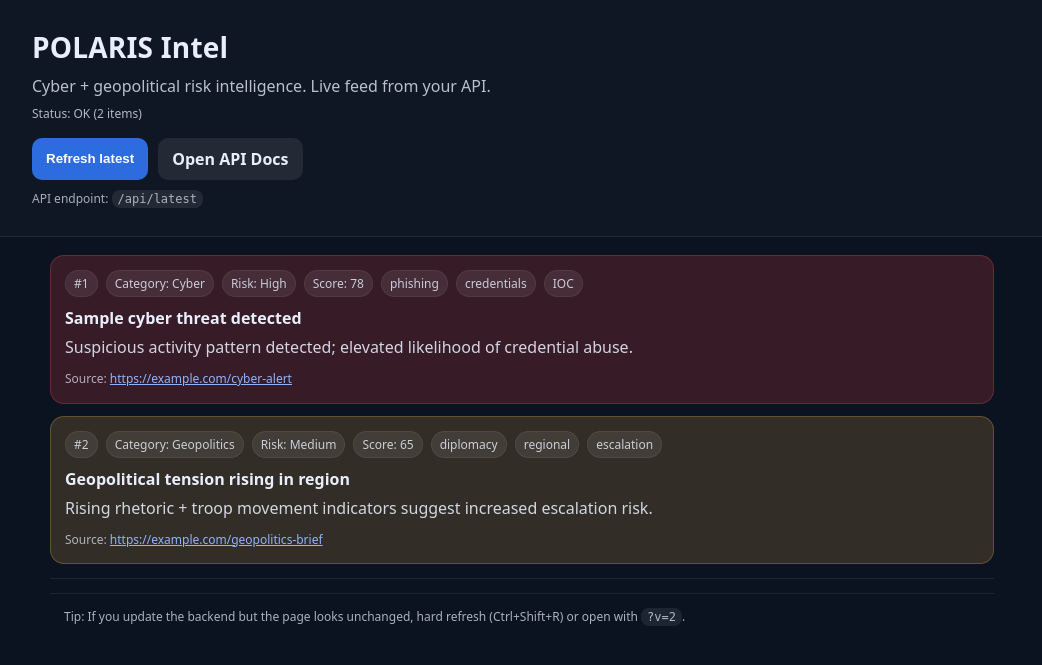
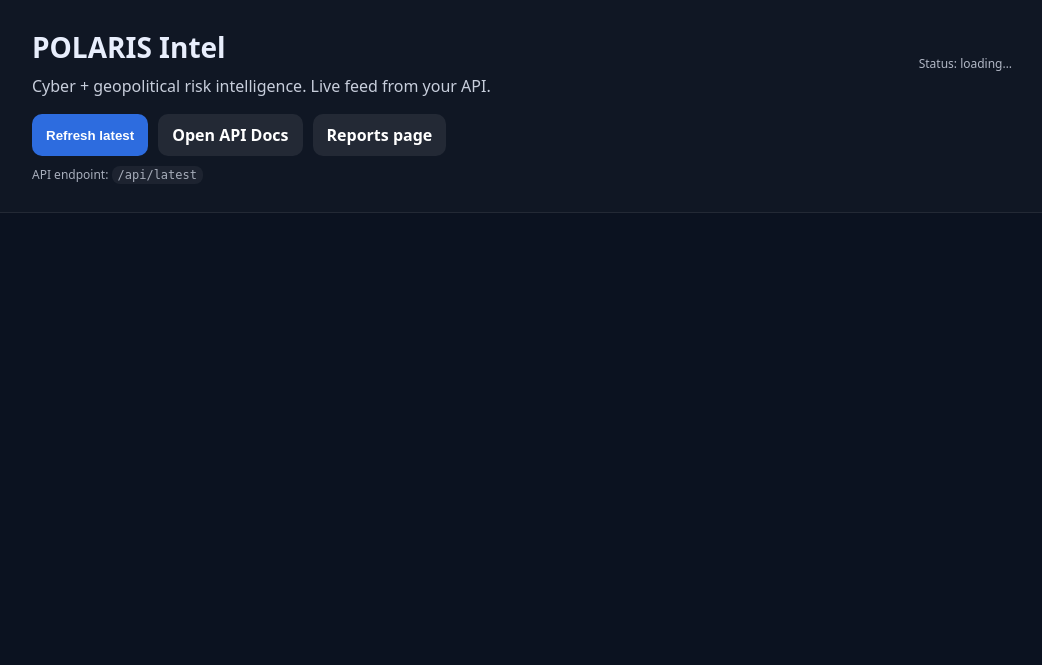
Before and after one commit to madijonovsardorbek544-cmyk/polaris-intel, a FastAPI app: page / in a window 1280 px wide. Shown: the top 665 px of the page, without its empty margins (118-1160 px from the left). Run offline with FastAPI, Linux system fonts and the light colour scheme.

Commit message:
Update index.html

```diff
--- a/src/templates/index.html
+++ b/src/templates/index.html
@@ -1,3 +1,4 @@
+
 <!doctype html>
 <html lang="en">
 <head>
@@ -5,88 +6,27 @@
   <meta name="viewport" content="width=device-width, initial-scale=1" />
   <title>POLARIS Intel — Cyber & Geopolitical Risk</title>
   <style>
-    :root{
-      --bg:#0b1220;
-      --panel:rgba(255,255,255,.04);
-      --border:rgba(255,255,255,.10);
-      --muted:rgba(232,238,252,.78);
-      --text:#e8eefc;
-      --blue:#2d6cdf;
-      --chip:rgba(255,255,255,.08);
-
-      --dangerBg:rgba(255,80,80,.18);
-      --dangerBd:rgba(255,80,80,.25);
-
-      --warnBg:rgba(255,190,80,.16);
-      --warnBd:rgba(255,190,80,.25);
-
-      --okBg:rgba(80,220,160,.14);
-      --okBd:rgba(80,220,160,.22);
-    }
-
-    *{box-sizing:border-box}
-    body{font-family:system-ui,-apple-system,Segoe UI,Roboto,Arial; margin:0; background:var(--bg); color:var(--text)}
-    a{color:#8fb4ff}
-
-    header{
-      padding:28px 18px;
-      border-bottom:1px solid rgba(255,255,255,.08);
-      background:rgba(255,255,255,.02)
-    }
+    body{font-family:system-ui,Arial; margin:0; background:#0b1220; color:#e8eefc}
+    header{padding:28px 18px; border-bottom:1px solid rgba(255,255,255,.08); background:rgba(255,255,255,.02)}
     .wrap{max-width:980px; margin:0 auto}
-    .topline{display:flex; justify-content:space-between; align-items:flex-start; gap:12px; flex-wrap:wrap}
-
-    h1{margin:0 0 8px; font-size:28px; letter-spacing:.2px}
-    p{margin:0; color:var(--muted); line-height:1.55}
-
+    h1{margin:0 0 8px; font-size:28px}
+    p{margin:0; opacity:.85; line-height:1.5}
     .row{display:flex; gap:10px; flex-wrap:wrap; margin-top:16px}
-    .btn{
-      background:var(--blue);
-      color:#fff;
-      border:none;
-      padding:10px 14px;
-      border-radius:10px;
-      cursor:pointer;
-      font-weight:700;
-      display:inline-flex;
-      align-items:center;
-      gap:8px;
-    }
-    .btn:disabled{opacity:.6; cursor:not-allowed}
-    .btn.sec{
-      background:rgba(255,255,255,.08);
-      color:var(--text);
-      text-decoration:none;
-      font-weight:700;
-    }
-
-    .small{font-size:12px; color:rgba(232,238,252,.7)}
-    .status{font-size:12px; color:rgba(232,238,252,.75); margin-top:6px}
-
-    code{
-      background:rgba(255,255,255,.08);
-      padding:2px 6px;
-      border-radius:8px
-    }
-
+    .btn{background:#2d6cdf; color:#fff; border:none; padding:10px 14px; border-radius:10px; cursor:pointer; font-weight:600}
+    .btn.sec{background:rgba(255,255,255,.08)}
     main{padding:18px}
     .grid{display:grid; grid-template-columns:1fr; gap:12px}
-
-    .card{
-      background:var(--panel);
-      border:1px solid var(--border);
-      border-radius:14px;
-      padding:14px;
-    }
-    .card h3{margin:10px 0 6px; font-size:16px}
-    .meta{display:flex; gap:8px; flex-wrap:wrap; font-size:12px; color:rgba(232,238,252,.82)}
-    .pill{padding:4px 8px; border-radius:999px; background:var(--chip); border:1px solid rgba(255,255,255,.06)}
-    .danger{background:var(--dangerBg); border:1px solid var(--dangerBd)}
-    .warn{background:var(--warnBg); border:1px solid var(--warnBd)}
-    .ok{background:var(--okBg); border:1px solid var(--okBd)}
-
-    .divider{height:1px; background:rgba(255,255,255,.08); margin:14px 0}
-    .footerNote{padding:14px; border-top:1px solid rgba(255,255,255,.08); color:rgba(232,238,252,.72); font-size:12px}
+    .card{background:rgba(255,255,255,.04); border:1px solid rgba(255,255,255,.08); border-radius:14px; padding:14px}
+    .meta{display:flex; gap:10px; flex-wrap:wrap; font-size:12px; opacity:.8}
+    .pill{padding:4px 8px; border-radius:999px; background:rgba(255,255,255,.08)}
+    .danger{background:rgba(255,80,80,.18); border:1px solid rgba(255,80,80,.25)}
+    .warn{background:rgba(255,190,80,.16); border:1px solid rgba(255,190,80,.25)}
+    .ok{background:rgba(80,220,160,.14); border:1px solid rgba(80,220,160,.22)}
+    a{color:#8fb4ff}
+    .small{font-size:12px; opacity:.7}
+    .topline{display:flex; justify-content:space-between; align-items:center; gap:12px; flex-wrap:wrap}
+    .status{font-size:12px; opacity:.75}
+    code{background:rgba(255,255,255,.08); padding:2px 6px; border-radius:8px}
   </style>
 </head>
 
@@ -97,13 +37,14 @@
         <div>
           <h1>POLARIS Intel</h1>
           <p>Cyber + geopolitical risk intelligence. Live feed from your API.</p>
-          <div class="status" id="status">Status: ready</div>
         </div>
+        <div class="status" id="status">Status: loading…</div>
       </div>
 
       <div class="row">
-        <button class="btn" id="refreshBtn" type="button">Refresh latest</button>
-        <a class="btn sec" href="/docs">Open API Docs</a>
+        <button class="btn" id="refreshBtn">Refresh latest</button>
+        <a class="btn sec" href="/docs" style="text-decoration:none; display:inline-block">Open API Docs</a>
+        <a class="btn sec" href="/reports" style="text-decoration:none; display:inline-block">Reports page</a>
       </div>
 
       <p class="small" style="margin-top:10px;">
@@ -114,31 +55,9 @@
 
   <main class="wrap">
     <div class="grid" id="cards"></div>
-
-    <div class="divider"></div>
-    <div class="footerNote">
-      Tip: If you update the backend but the page looks unchanged, hard refresh (Ctrl+Shift+R) or open with <code>?v=2</code>.
-    </div>
   </main>
 
   <script>
-    document.addEventListener("DOMContentLoaded", () => {
-      const statusEl = document.getElementById("status");
-      const cardsEl  = document.getElementById("cards");
-      const btn      = document.getElementById("refreshBtn");
-
-      function safe(v){
-        return (v === null || v === undefined) ? "" : String(v);
-      }
-
-      function scoreToLevel(score){
-        const s = Number(score);
-        if (!Number.isFinite(s)) return "N/A";
-        if (s >= 75) return "High";
-        if (s >= 50) return "Medium";
-        return "Low";
-      }
-
     function levelClass(level){
       const v = String(level || "").toLowerCase();
       if (v.includes("high") || v.includes("critical")) return "danger";
@@ -147,121 +66,75 @@
       return "";
     }
 
-      function setStatus(text){
-        statusEl.textContent = text;
+    function safe(v){ return (v === null || v === undefined) ? "" : String(v); }
+
+    function normalizeItems(data){
+      // supports:
+      // A) [ ... ]
+      // B) { risks: [...] }
+      // C) { items: [...] }
+      if (Array.isArray(data)) return data;
+      if (data && Array.isArray(data.risks)) return data.risks;
+      if (data && Array.isArray(data.items)) return data.items;
+      return [];
     }
 
-      function renderEmpty(){
-        cardsEl.innerHTML = `
-          <div class="card">
-            <div class="meta">
-              <span class="pill">No data</span>
-            </div>
-            <h3>Nothing to show yet</h3>
-            <p style="margin:0; color:rgba(232,238,252,.82)">
-              Your <code>/api/latest</code> returned an empty list. Add items and refresh.
-            </p>
-          </div>
-        `;
+    async function loadLatest(){
+      const status = document.getElementById("status");
+      const cards = document.getElementById("cards");
+      status.textContent = "Status: fetching…";
+      cards.innerHTML = "";
+
+      try{
+        const res = await fetch("/api/latest", { cache: "no-store" });
+        if(!res.ok) throw new Error("HTTP " + res.status);
+
+        const data = await res.json();
+        const items = normalizeItems(data);
+
+        if(!items.length){
+          cards.innerHTML = '<div class="card">No items yet. Add real sources later (news, CVE feeds, geo events) and refresh.</div>';
+          status.textContent = "Status: OK (0 items)";
+          return;
         }
-
-      function renderError(msg){
-        cardsEl.innerHTML = `
-          <div class="card danger">
-            <div class="meta">
-              <span class="pill">Error</span>
-              <span class="pill">${safe(msg)}</span>
-            </div>
-            <h3>Failed to load /api/latest</h3>
-            <p style="margin:0; color:rgba(232,238,252,.85)">
-              Open <a href="/api/latest" target="_blank" rel="noreferrer">/api/latest</a> to verify the API response.
-            </p>
-          </div>
-        `;
-      }
-
-      function renderItems(items){
-        cardsEl.innerHTML = "";
-
 items.forEach((it, idx) => {
-          const title    = safe(it.title || it.headline || ("Item " + (idx + 1)));
-          const category = safe(it.category || it.type || "N/A");
-
-          // Your current API uses: title, risk_score, category
-          const score = (it.risk_score !== undefined) ? it.risk_score : it.score;
-          const level = safe(it.risk_level || it.level || scoreToLevel(score));
-
-          const summary = safe(it.explanation || it.summary || it.reason || "");
-          const source  = safe(it.source || it.url || "");
-          const tags    = Array.isArray(it.tags) ? it.tags : [];
-
-          const chipTags = tags.slice(0, 4).map(t => `<span class="pill">${safe(t)}</span>`).join("");
+          const title = safe(it.title  it.headline  ("Item " + (idx+1)));
+          const level = safe(it.risk_level  it.level  it.risk  it.category  "N/A");
+          const summary = safe(it.explanation  it.summary  it.reason || "");
+          const source = safe(it.source  it.url  "");
+          const score = (it.risk_score !== undefined) ? safe(it.risk_score) : "";
+          const tags = Array.isArray(it.tags) ? it.tags : [];
 
           const div = document.createElement("div");
           div.className = "card " + levelClass(level);
 
-          const scoreChip = Number.isFinite(Number(score)) ? `<span class="pill">Score: ${Number(score)}</span>` : "";
+          const tagHtml = tags.slice(0,4).map(t => <span class="pill">${safe(t)}</span>).join("");
 
-          div.innerHTML = `
+          div.innerHTML =
             <div class="meta">
-              <span class="pill">#${idx + 1}</span>
-              <span class="pill">Category: ${category}</span>
-              <span class="pill">Risk: ${level}</span>
-              ${scoreChip}
-              ${chipTags}
+              <span class="pill">#${idx+1}</span>
+              <span class="pill">Risk: ${safe(level)}</span>
+              ${score ? <span class="pill">Score: ${score}</span> : ""}
+              ${tagHtml}
             </div>
+            <h3 style="margin:10px 0 6px">${title}</h3>
+            ${summary ? <p style="margin:0 0 10px; opacity:.9">${summary}</p>
+                      : <p style="margin:0 0 10px; opacity:.7">(no explanation yet)</p>}
+            ${source ? <p class="small">Source: <a href="${source}" target="_blank" rel="noreferrer">${source}</a></p> : `}
+          ;
+          cards.appendChild(div);
+        });
 
-            <h3>${title}</h3>
-
-            ${
-              summary
-              ? `<p style="margin:0 0 10px; color:rgba(232,238,252,.88)">${summary}</p>`
-              : `<p style="margin:0 0 10px; color:rgba(232,238,252,.65)">(no explanation yet)</p>`
-            }
-
-            ${
-              source
-              ? `<p class="small" style="margin:0;">Source: <a href="${source}" target="_blank" rel="noreferrer">${source}</a></p>`
-              : ``
-            }
-          `;
-
-          cardsEl.appendChild(div);
-        });
-      }
-
-      async function loadLatest(){
-        setStatus("Status: fetching…");
-        btn.disabled = true;
-
-        try{
-          const apiUrl = window.location.origin + "/api/latest";
-          const res = await fetch(apiUrl, { cache: "no-store" });
-
-          if (!res.ok) throw new Error("HTTP " + res.status);
-
-          const data = await res.json();
-          const items = Array.isArray(data) ? data : (data.items || data.risks || []);
-
-          if (!items.length){
-            renderEmpty();
-            setStatus("Status: OK (0 items)");
-            return;
-          }
-
-          renderItems(items);
-          setStatus("Status: OK (" + items.length + " items)");
+        status.textContent = "Status: OK (" + items.length + " items)";
       }catch(e){
-          renderError(e.message);
-          setStatus("Status: error");
-        }finally{
-          btn.disabled = false;
+        status.textContent = "Status: error";
+        document.getElementById("cards").innerHTML =
+          <div class="card">Failed to load <code>/api/latest</code>. Error: ${safe(e.message)}</div>`;
       }
     }
 
-      btn.addEventListener("click", loadLatest);
+    document.getElementById("refreshBtn").addEventListener("click", loadLatest);
     loadLatest();
-    });
   </script>
 </body>
 </html>
```
Lines whose indentation alone changed are shown as unchanged.
